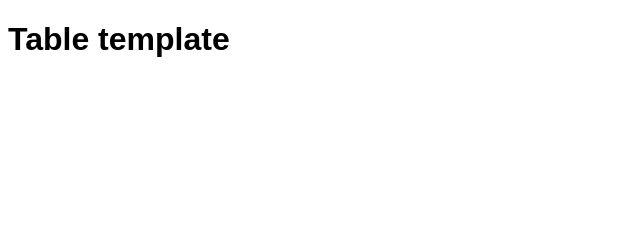
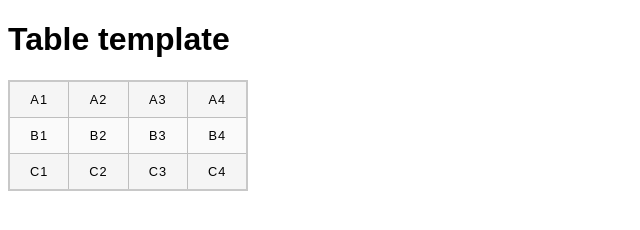
Before and after one commit to joominchoi/creating-a-table, a plain HTML site: page blank-template.html in a window 1280 px wide. Shown: the whole page, without its empty margins (0-640 px from the left). Drawn offline with Linux system fonts and the light colour scheme.

Commit message:
Add a couple table rows with table data inside

```diff
--- a/blank-template.html
+++ b/blank-template.html
@@ -1,14 +1,36 @@
 <!DOCTYPE html>
 <html lang="en-us">
+
 <head>
   <meta charset="utf-8">
   <meta name="viewport" content="width=device-width">
   <title>Table template</title>
   <link href="minimal-table.css" rel="stylesheet" type="text/css">
 </head>
+
 <body>
   <h1>Table template</h1>
-
+  <table>
+    <tr>
+      <td>A1</td>
+      <td>A2</td>
+      <td>A3</td>
+      <td>A4</td>
+    </tr>
+    <tr>
+      <td>B1</td>
+      <td>B2</td>
+      <td>B3</td>
+      <td>B4</td>
+    </tr>
+    <tr>
+      <td>C1</td>
+      <td>C2</td>
+      <td>C3</td>
+      <td>C4</td>
+    </tr>
+  </table>
 
 </body>
+
 </html>
```
Lines whose indentation alone changed are shown as unchanged.
